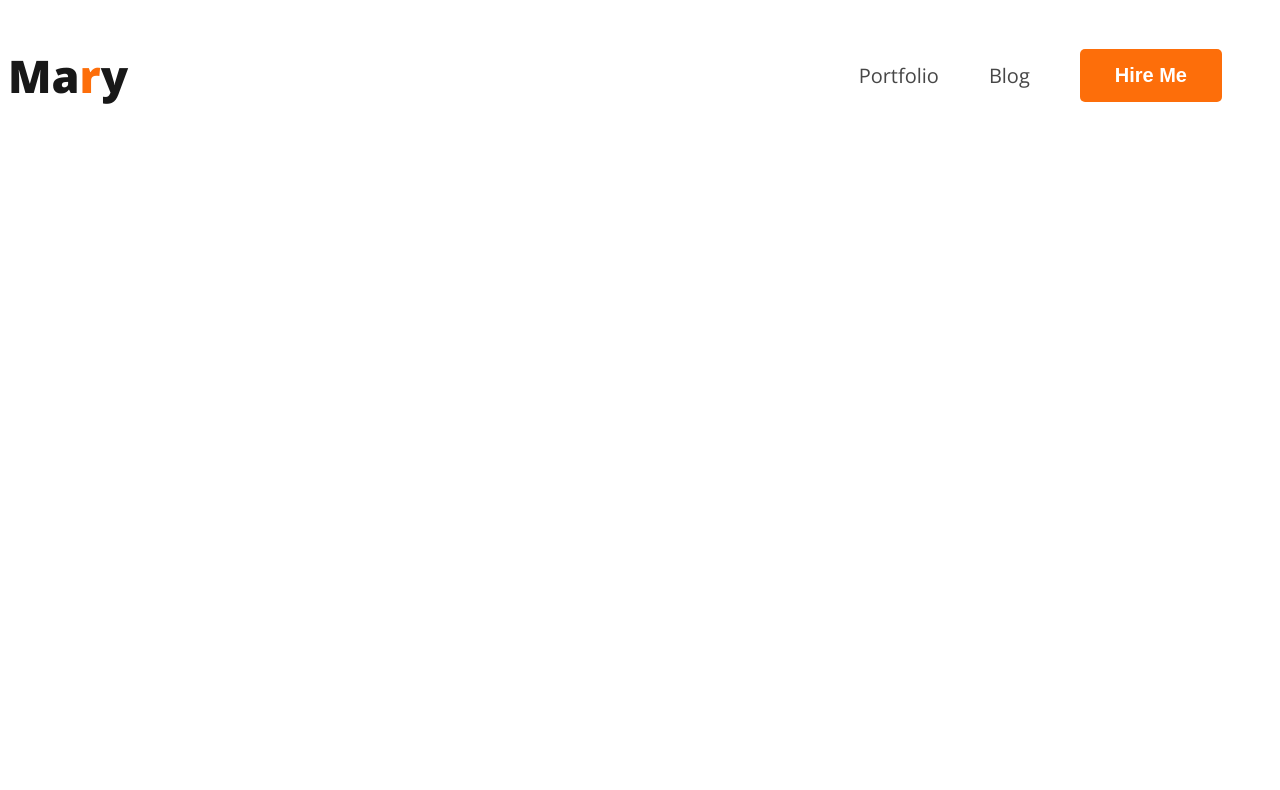
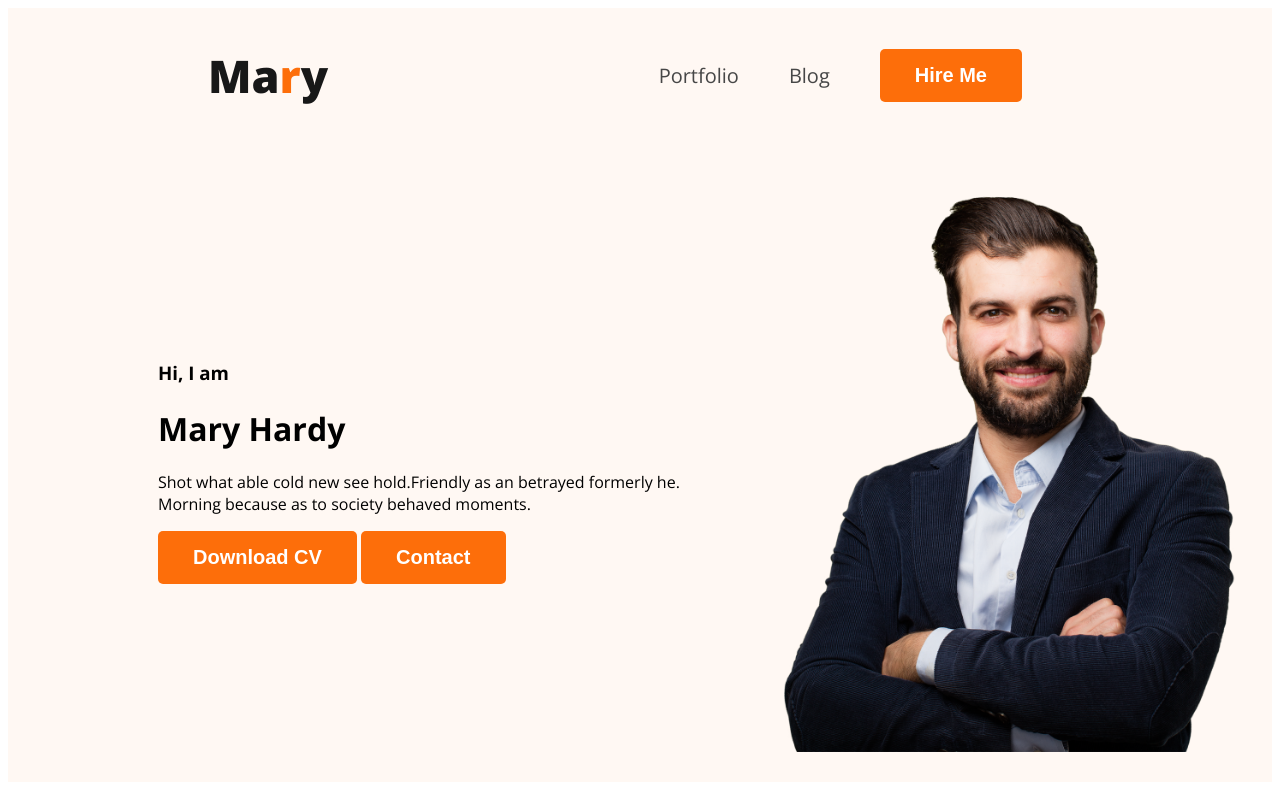
Before and after one commit to saadmakes/portfolio-site, a plain HTML site: page index.html in a window 1280 px wide. Drawn offline with nearby package versions, Linux system fonts and the light colour scheme.

Commit message:
added banner content

```diff
--- a/index.html
+++ b/index.html
@@ -1,16 +1,19 @@
 <!DOCTYPE html>
 <html lang="en">
   <head>
-    <meta charset="UTF-8">
-    <meta name="viewport" content="width=device-width, initial-scale=1.0">
+    <meta charset="UTF-8" />
+    <meta name="viewport" content="width=device-width, initial-scale=1.0" />
     <title>Portfolio Website</title>
-    <link rel="preconnect" href="https://fonts.googleapis.com">
-<link rel="preconnect" href="https://fonts.gstatic.com" crossorigin>
-<link href="https://fonts.googleapis.com/css2?family=Open+Sans:wght@400;700;800&display=swap" rel="stylesheet">
-    <link rel="stylesheet" href="styles/style.css">
+    <link rel="preconnect" href="https://fonts.googleapis.com" />
+    <link rel="preconnect" href="https://fonts.gstatic.com" crossorigin />
+    <link
+      href="https://fonts.googleapis.com/css2?family=Open+Sans:wght@400;700;800&display=swap"
+      rel="stylesheet"
+    />
+    <link rel="stylesheet" href="styles/style.css" />
   </head>
   <body>
-    <header>
+    <header class="header">
       <nav>
         <h1 class="nav-title">Ma<span class="txt-primary">r</span>y</h1>
         <ul>
@@ -19,12 +22,21 @@
           <li><button class="btn-primary">Hire Me</button></li>
         </ul>
       </nav>
+      <div class="banner">
+        <div class="banner-content">
+          <h3 class="banner-greeting">Hi, I am</h3>
+          <h1 class="banner-title">Mary Hardy</h1>
+          <p>
+            Shot what able cold new see hold.Friendly as an betrayed formerly
+            he. Morning because as to society behaved moments.
+          </p>
+          <button class="btn-primary">Download CV</button>
+          <button class="btn-primary">Contact</button>
+        </div>
+        <img class="profile-pic" src="images/hardy.png" alt="" />
+      </div>
     </header>
-    <main>
-
-    </main>
-    <footer>
-
-    </footer>
+    <main></main>
+    <footer></footer>
   </body>
 </html>
--- a/styles/style.css
+++ b/styles/style.css
@@ -1,10 +1,10 @@
 /* common shared styles */
 body {
-    font-family: 'Open Sans', sans-serif;
+  font-family: "Open Sans", sans-serif;
 }
 
 .txt-primary {
-    color: #FD6E0A;
+  color: #fd6e0a;
   font-size: 45px;
   font-weight: 800;
 }
@@ -12,7 +12,7 @@ body {
 .btn-primary {
   border: 0;
   border-radius: 5px;
-    background: #FD6E0A;
+  background: #fd6e0a;
   color: white;
   font-size: 20px;
   font-weight: 700;
@@ -24,6 +24,7 @@ nav {
   display: flex;
   justify-content: space-between;
   align-items: center;
+  margin: 0 200px;
 }
 
 .nav-title {
@@ -32,7 +33,7 @@ nav {
   font-weight: 800;
 }
 
-nav>ul {
+nav > ul {
   display: flex;
   align-items: center;
 }
@@ -48,3 +49,19 @@ nav a {
   font-size: 20px;
   font-weight: 400;
 }
+
+/* header related styles */
+
+.header {
+  background-color: #fff8f3;
+}
+
+.banner {
+  padding: 30px 30px 30px 150px;
+  display: flex;
+  align-items: center;
+}
+
+.banner .profile-pic {
+  width: 500px;
+}
```
Lines whose indentation alone changed are shown as unchanged.
